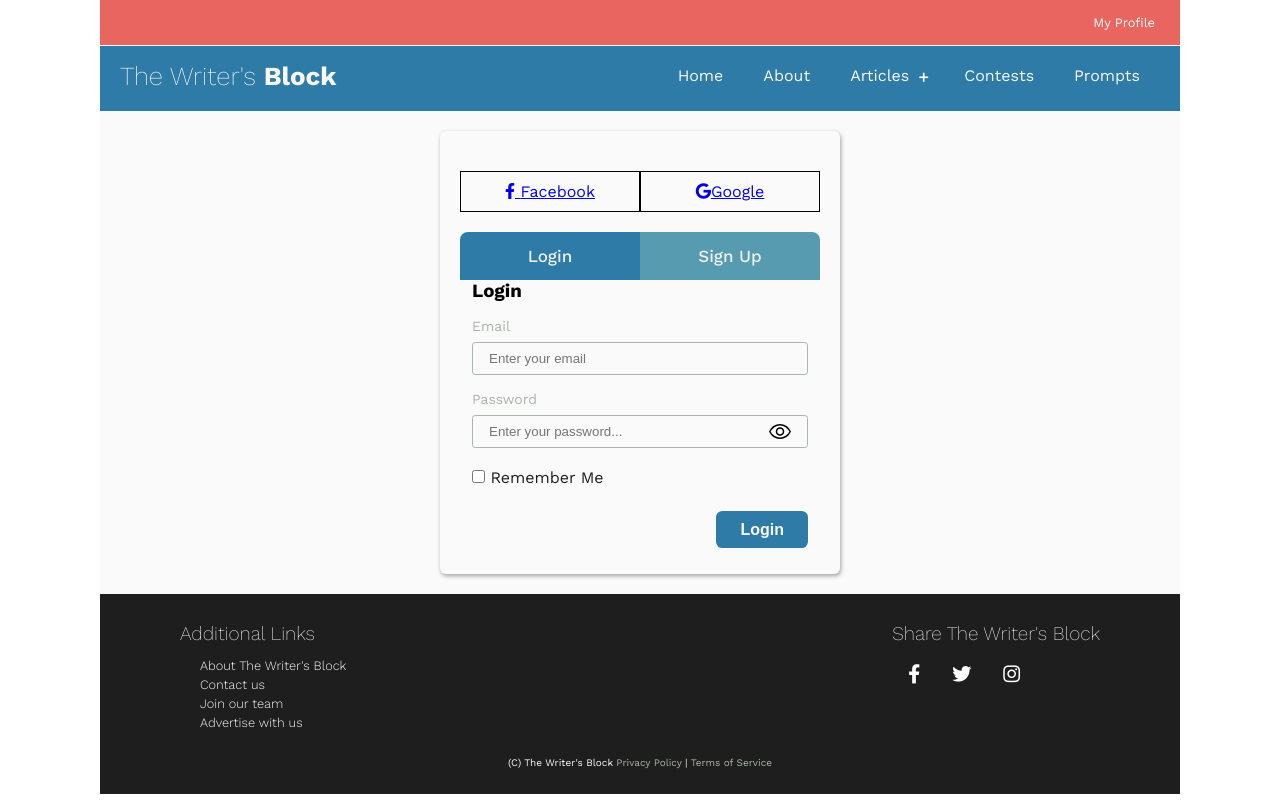
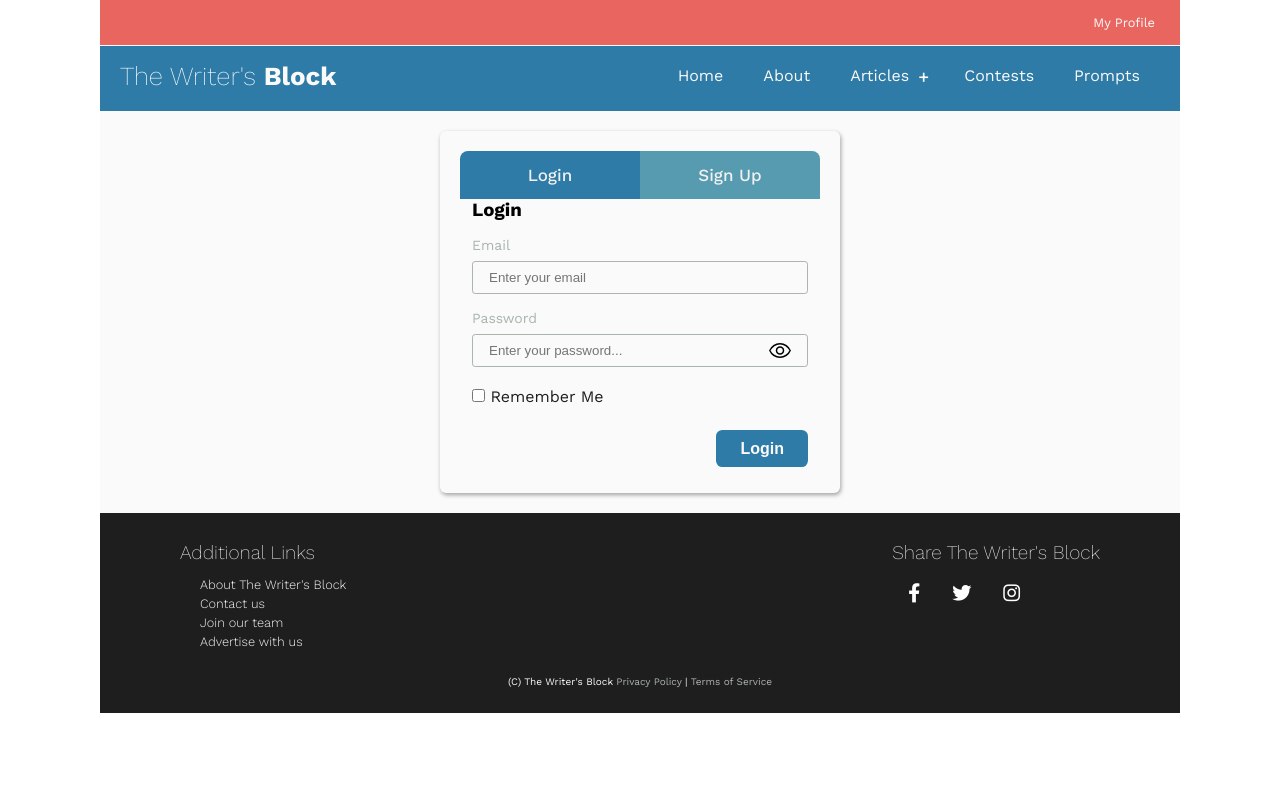
Before and after one commit to K00265933/IDM2RWD, a plain HTML site: page html/login.html in a window 1280 px wide. Drawn offline with nearby package versions, Linux system fonts and the light colour scheme; a web font is replaced by a local one.

Commit message:
Update login.html

```diff
--- a/html/login.html
+++ b/html/login.html
@@ -89,13 +89,6 @@
   <main>
     <section class="account">
       <div class="form-box">
-
-      <div class="social-icons">
-          <a href="https://www.facebook.com/">
-            <i class="fab fa-facebook-f"></i> <span>Facebook</span></a>
-          <a href="https://www.google.com/intl/en-GB/gmail/about/">
-            <i class="fa-brands fa-google"></i><span>Google</span></a>
-      </div>
 
       <!--start tab section-->
 
```
